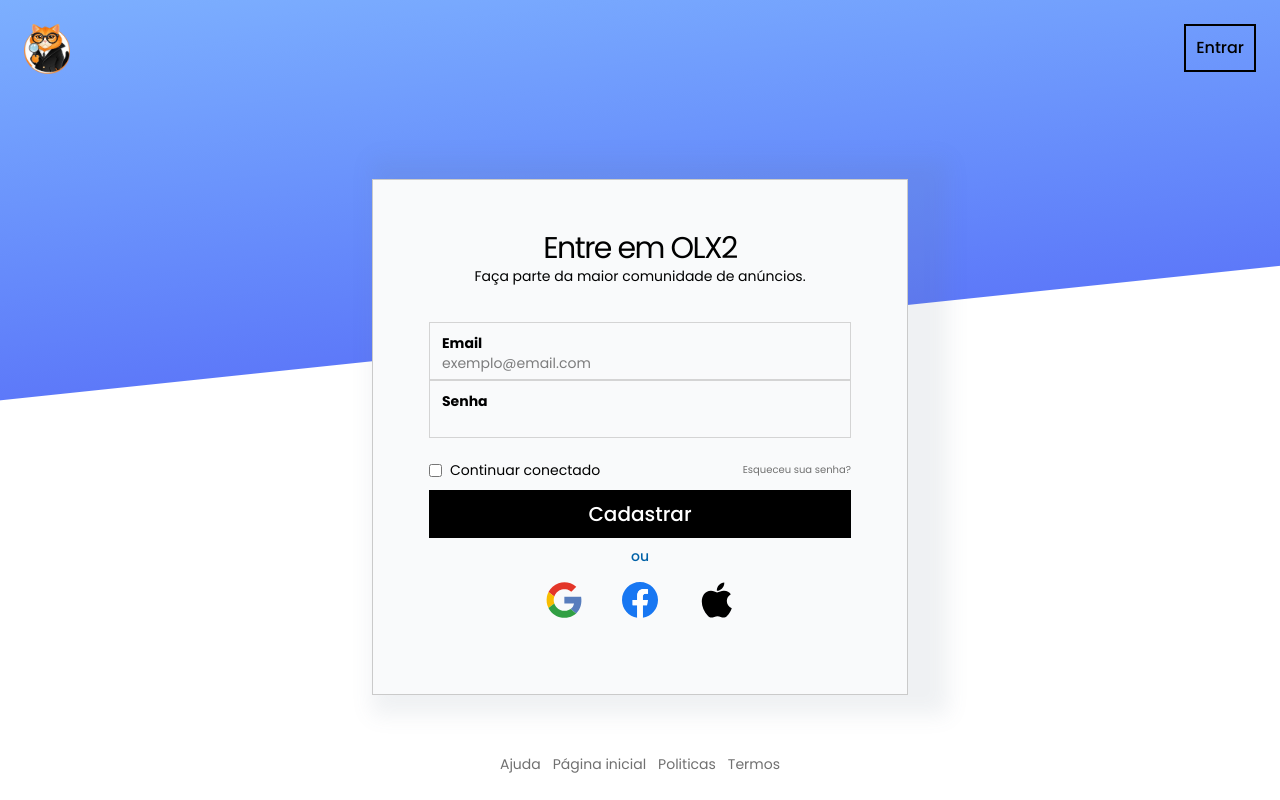
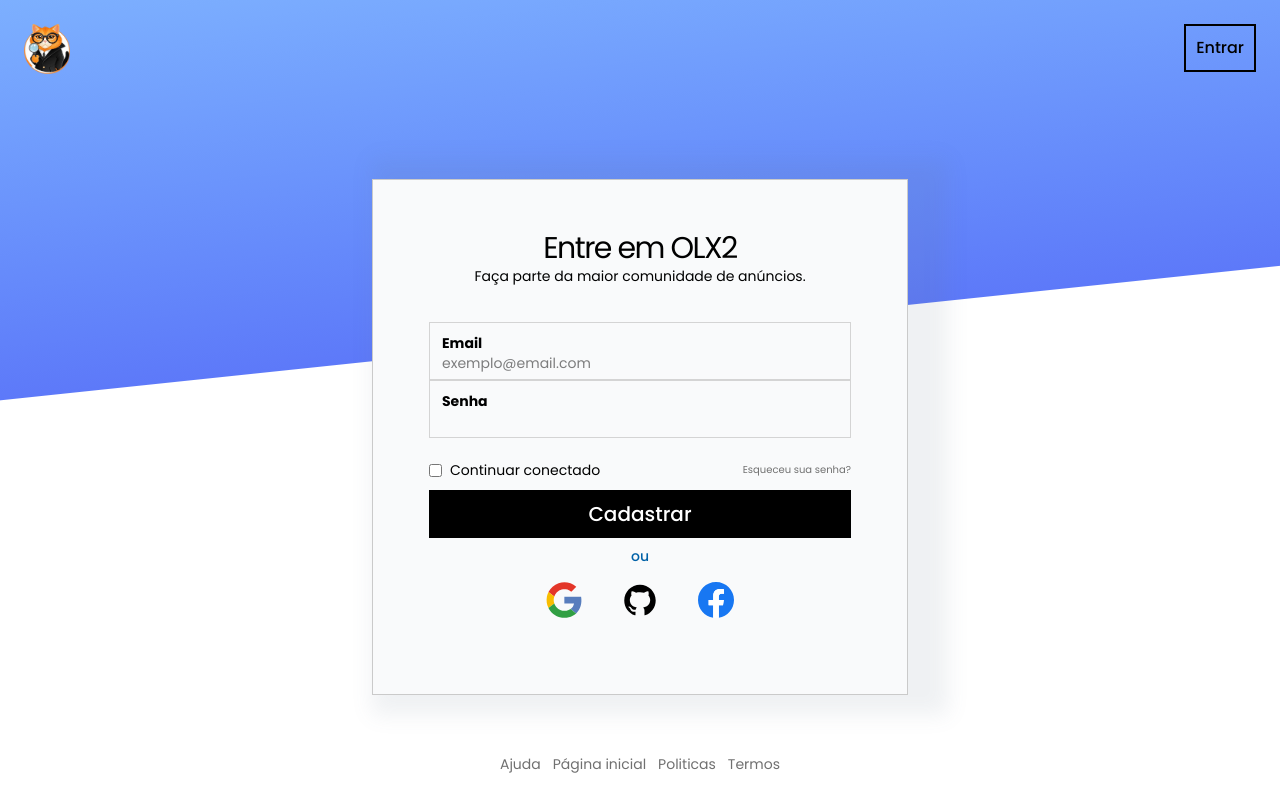
Before and after one commit to MiracleForge/projetc_imovel_front, a Next.js app: page /auth/recuperar-senha in a window 1280 px wide. Built offline with nearby package versions, Linux system fonts and the light colour scheme.

Commit message:
Feat(Next-auth): Implemented next auth api, middleware. and github provider

```diff
--- a/auth.ts
+++ b/auth.ts
@@ -1,60 +1,15 @@
-// auth.ts
-import NextAuth from "next-auth"
-import Credentials from "next-auth/providers/credentials"
+import NextAuth from "next-auth";
+import GitHubProvider from "next-auth/providers/github";
 
-export const { handlers, signIn, signOut, auth } = NextAuth({
+export const { handlers, auth, signIn, signOut } = NextAuth({
   providers: [
-    Credentials({
-      credentials: {
-        user: { label: "User", type: "text" },
-      },
-      authorize: async (credentials) => {
-        console.log("🔍 Authorize chamado!"); // AGORA VAI APARECER
-        console.log("Credentials recebidas:", credentials);
-
-        if (!credentials?.user) {
-          console.log("❌ Sem credenciais");
-          return null;
-        }
-
-        try {
-          const user = JSON.parse(credentials.user as string);
-          console.log("✅ Usuário parseado:", user);
-
-          // Retorne o objeto de usuário que será salvo na sessão
-          return {
-            id: user.id,
-            email: user.email,
-            name: user.name,
-            // outros campos necessários
-          };
-        } catch (error) {
-          console.error("❌ Erro ao parsear usuário:", error);
-          return null;
-        }
-      },
+    GitHubProvider({
+      clientId: process.env.GITHUB_ID as string,
+      clientSecret: process.env.GITHUB_SECRET as string,
     }),
   ],
-  callbacks: {
-    async jwt({ token, user }) {
-      console.log("🎫 JWT callback:", { token, user });
-      if (user) {
-        token.id = user.id;
-        token.email = user.email;
-        // adicione outros dados necessários
-      }
-      return token;
-    },
-    async session({ session, token }) {
-      console.log("📋 Session callback:", { session, token });
-      if (token) {
-        session.user.id = token.id as string;
-        session.user.email = token.email as string;
-      }
-      return session;
-    },
+  pages: {
+    signIn: "/auth/entrar",        // caso tente acessar algo sem estar logado
+    error: "/auth/entrar?error=1", // erros de login
   },
-  pages: {
-    signIn: "/auth/entrar", // sua página de login
-  },
-})
+});
--- a/package.json
+++ b/package.json
@@ -10,6 +10,7 @@
   },
   "dependencies": {
     "next": "16.0.3",
+    "next-auth": "5.0.0-beta.25",
     "react": "19.2.0",
     "react-dom": "19.2.0"
   },
--- /dev/null
+++ b/src/app/actions/auth.actions.ts
@@ -0,0 +1,12 @@
+"use server";
+
+import { signIn, signOut } from "@/auth";
+
+
+export async function handleGitHubSignIn() {
+  return signIn("github", { callbackUrl: "/" });
+}
+
+export async function handleGitHubSignOut() {
+  return signOut();
+}
--- /dev/null
+++ b/src/app/api/auth/[...nextauth]/route.ts
@@ -0,0 +1,3 @@
+import { handlers } from "@/auth";
+
+export const { GET, POST } = handlers;
--- a/src/components/ui/buttons/SocialAuth.button.tsx
+++ b/src/components/ui/buttons/SocialAuth.button.tsx
@@ -1,22 +1,51 @@
 import Image from "next/image"
+import { handleGitHubSignIn } from "@/src/app/actions/auth.actions"
+import { signIn } from "next-auth/react"
 
-interface SocialButtonInterface { action: "login" | "register" }
-
-export const SocialAuthButton = ({ action }: SocialButtonInterface) => {
+export const SocialAuthButton = () => {
+  //TODO: CRIAR UMA ACTION GENERICA PARA TODOS OS PROVEDORES, UM ARRAY DATA PARA GERAR COM MAP OS BOTOES PARA EVITAR REPETIR <FORM>
   return (
     <div className="flex flex-row justify-center gap-6" >
-      <button type="button" className="cursor-pointer hover:bg-gray-200 p-2 rounded-full">
-        <Image src="/logos/devicon_google.svg"
-          alt="Next.js logo"
+      <button
+        type="submit"
+        onClick={() => signIn("google", { callbackUrl: "/", prompt: "consent", })}
+        className="group cursor-pointer rounded-full p-2 hover:bg-gray-200 transition"
+      >
+        <span className="flex items-center justify-center w-9 h-9">
+          <Image
+            src="/logos/devicon_google.svg"
+            alt="Github logo"
             width={36}
             height={36}
             priority
+            className="pointer-events-none"
           />
+        </span>
       </button>
 
-      <button type="button"
-        className="cursor-pointer hover:bg-gray-200 p-2 rounded-full"
+      <button
+        type="submit"
+        onClick={() => signIn("github", { callbackUrl: "/", prompt: "consent", })}
+        className="group cursor-pointer rounded-full p-2 hover:bg-gray-200 transition"
       >
+        <span className="flex items-center justify-center w-9 h-9">
+          <Image
+            src="/logos/github_login.svg"
+            alt="Github logo"
+            width={36}
+            height={36}
+            priority
+            className="pointer-events-none"
+          />
+        </span>
+      </button>
+
+      <button
+        type="submit"
+        onClick={() => signIn("facebook", { callbackUrl: "/", prompt: "consent", })}
+        className="group cursor-pointer rounded-full p-2 hover:bg-gray-200 transition"
+      >
+        <span className="flex items-center justify-center w-9 h-9">
           <Image
             src="/logos/logos_facebook.svg"
             alt="Next.js logo"
@@ -24,19 +53,7 @@
             height={36}
             priority
           />
-      </button>
-
-      <button type="button"
-        className="cursor-pointer hover:bg-gray-200 p-2 rounded-full"
-      >
-        <Image
-          className="size-9"
-          src="/logos/ic_outline-apple.svg"
-          alt="Next.js logo"
-          width={36}
-          height={36}
-          priority
-        />
+        </span>
       </button>
     </div>
 
--- /dev/null
+++ b/src/proxy.ts
@@ -0,0 +1,34 @@
+import { getToken } from "next-auth/jwt";
+import { NextResponse } from "next/server";
+import type { NextRequest } from "next/server";
+
+const AUTH_SECRET = process.env.AUTH_SECRET!;
+
+const PROTECTED_ROUTES = ["/dashboard", "/profile"];
+const GUEST_ONLY_ROUTES = ["/auth"];
+
+export async function proxy(req: NextRequest) {
+  const { pathname } = req.nextUrl;
+
+  const token = await getToken({ req, secret: AUTH_SECRET });
+  const isAuthenticated = Boolean(token);
+
+  if (PROTECTED_ROUTES.some((path) => pathname.startsWith(path)) && !isAuthenticated) {
+    return NextResponse.redirect(new URL("/auth/entrar", req.url));
+  }
+
+  if (GUEST_ONLY_ROUTES.some((path) => pathname.startsWith(path)) && isAuthenticated) {
+    return NextResponse.redirect(new URL("/", req.url));
+  }
+
+  return NextResponse.next();
+}
+
+export const config = {
+  matcher: [
+    "/auth",
+    "/auth/:path*",
+    "/dashboard/:path*",
+    "/profile/:path*"
+  ],
+};
```
Also changed, not shown: public/logos/github_login.svg (added), src/app/actions/register.actions.ts (line endings or trailing spaces), 1 other file (tests, documents, lock files or other folders). Lines whose indentation alone changed are shown as unchanged.
